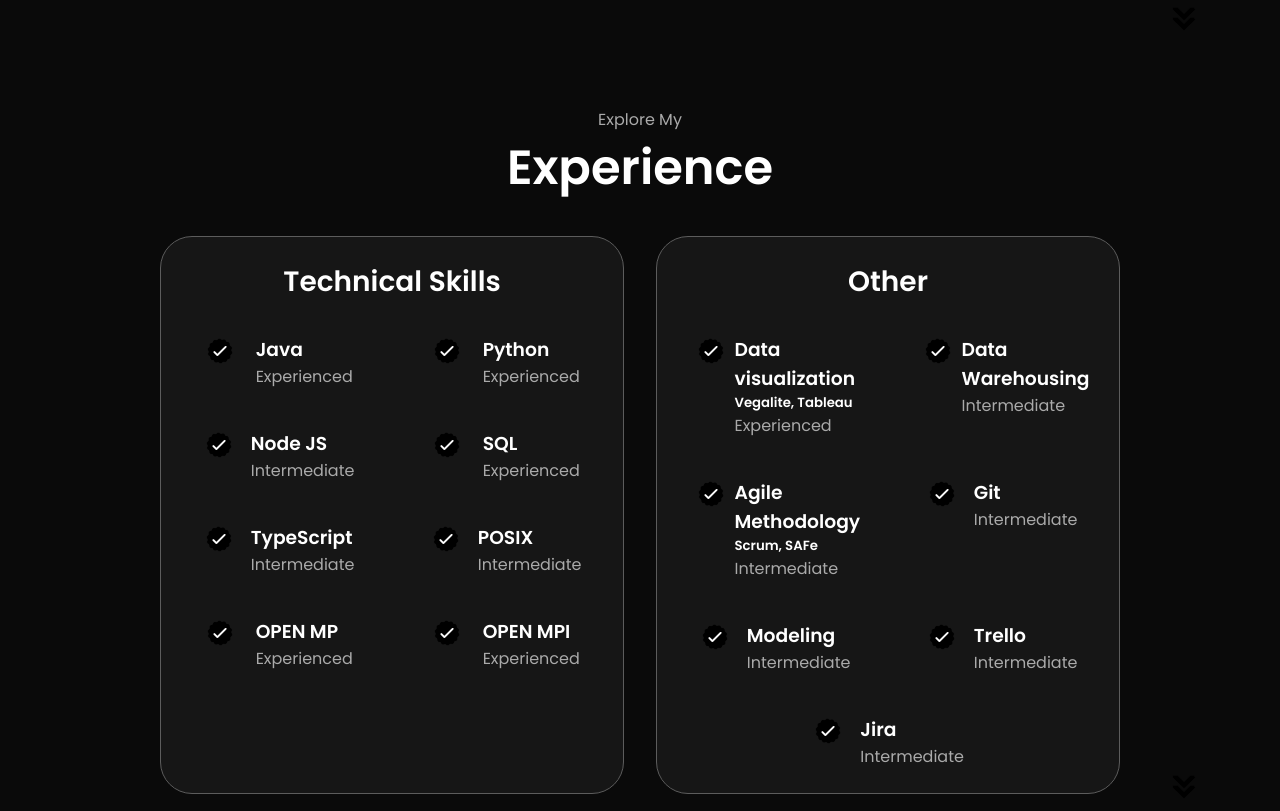
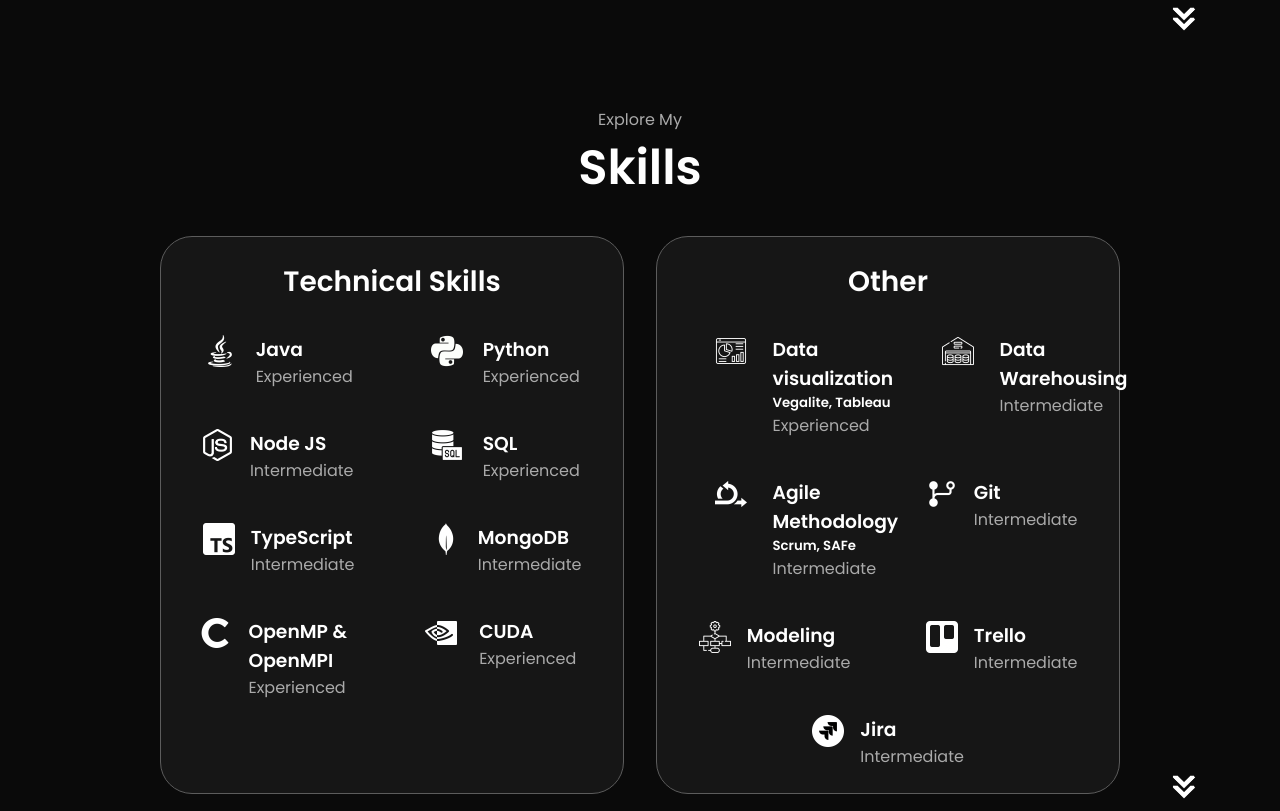
Before and after one commit to Sami-Hussein/Portfolio, a website: page index.html in a window 1280 px wide. Shown: the part 1589-2400 px from the top of the page. Drawn offline with nearby package versions, Linux system fonts and the light colour scheme.

Commit message:
Added new themed assets into index.html

```diff
--- a/index.html
+++ b/index.html
@@ -147,11 +147,23 @@
           <li><a href="#experience">Experience</a></li>
           <li><a href="#projects">Projects</a></li>
           <li><a href="#contact">Contact</a></li>
+          <li>
+            <img
+            id="themeToggle"
+            class="icon color-icon"
+            src="./assets/theme_dark.png"
+            src-light="./assets/theme_light.png"
+            src-dark="./assets/theme_dark.png"
+            style="min-width: 40px; min-height: 40px;"
+            alt="Color theme icon">
+          </li>
         </ul>
       </div>
     </nav>
     <nav id="hamburger-nav">
       <div class="logo">Sami Hussein</div>
+
+      <div style="display: flex; gap: 2rem; align-items: center;">
         <div class="hamburger-menu">
           <div class="hamburger-icon" onclick="toggleMenu()">
             <span></span>
@@ -165,11 +177,25 @@
             <li><a href="#contact" onclick="toggleMenu()">Contact</a></li>
           </div>
         </div>
+        <div style="margin-bottom: 1rem; align-self: flex-end; margin-top: 1.2rem;">
+          <img
+            id="themeToggle"
+            class="icon color-icon"
+            src="./assets/theme_dark.png"
+            src-light="./assets/theme_light.png"
+            src-dark="./assets/theme_dark.png"
+            style="min-width: 40px; min-height: 40px;"
+            alt="Color theme icon"
+          >
+        </div>
+      </div>
+
     </nav>
     <section id="profile">
       <div class="section__pic-container">
-        <img src="./assets/sami.jpg" alt="Sami Hussein profile picture" class="circular-image" />
+        <img src="./assets/sami.jpg" style="border-radius: 50%;" alt="Sami Hussein profile picture" />
       </div>
+
       <div class="section__text">
         <p class="section__text__p1">Hello, I'm</p>
         <h1 class="title">Sami Hussein</h1>
@@ -177,9 +203,8 @@
         <div class="btn-container">
           <button
             class="btn btn-color-2"
-            onclick="location.href='https://flowcv.com/resume/wk38kt9dc2'"
-          >
-            Download CV
+            onclick="window.open('https://flowcv.com/resume/wk38kt9dc2')"          >
+            View CV
           </button>
           <button class="btn btn-color-1" onclick="location.href='#contact'">
             Contact Info
@@ -187,13 +212,17 @@
         </div>
         <div id="socials-container">
           <img
-            src="./assets/linkedin.png"
+            src="./assets/linkedin_dark.png"
+            src-light="./assets/linkedin.png"
+            src-dark="./assets/linkedin_dark.png"
             alt="My LinkedIn profile"
             class="icon"
             onclick="location.href='https://www.linkedin.com/in/sami-hussein-hamed/'"
           />
           <img
-            src="./assets/github.png"
+            src="./assets/github_dark.png"
+            src-light="./assets/github.png"
+            src-dark="./assets/github_dark.png"
             alt="My Github profile"
             class="icon"
             onclick="location.href='https://github.com/Sami-Hussein'"
@@ -207,7 +236,9 @@
       <div class="section-container">
         <div class="section__pic-container">
           <img
-            src="./assets/keyboard.png"
+            src="./assets/keyboard_dark.png"
+            src-light="./assets/keyboard.png"
+            src-dark="./assets/keyboard_dark.png"
             alt="Profile picture"
             class="about-pic"
           />
@@ -216,7 +247,9 @@
           <div class="about-containers">
             <div class="details-container">
               <img
-                src="./assets/experience.png"
+                src="./assets/experience_dark.png"
+                src-light="./assets/experience.png"
+                src-dark="./assets/experience_dark.png"
                 alt="Experience icon"
                 class="icon"
               />
@@ -225,7 +258,9 @@
             </div>
             <div class="details-container">
               <img
-                src="./assets/education.png"
+                src="./assets/education_dark.png"
+                src-light="./assets/education.png"
+                src-dark="./assets/education_dark.png"
                 alt="Education icon"
                 class="icon"
               />
@@ -246,7 +281,9 @@
         </div>
       </div>
       <img
-        src="./assets/arrow.png"
+        src="./assets/arrow_dark.png"
+        src-light="./assets/arrow.png"
+        src-dark="./assets/arrow_dark.png"
         alt="Arrow icon"
         class="icon arrow"
         onclick="location.href='#experience'"
@@ -254,7 +291,7 @@
     </section>
     <section id="experience">
       <p class="section__text__p1">Explore My</p>
-      <h1 class="title">Experience</h1>
+      <h1 class="title">Skills</h1>
       <div class="experience-details-container">
         <div class="about-containers">
           <div class="details-container">
@@ -262,7 +299,9 @@
             <div class="article-container">
               <article>
                 <img
-                  src="./assets/checkmark.png"
+                  src="./assets/java_dark.png"
+                  src-light="./assets/java.png"
+                  src-dark="./assets/java_dark.png"
                   alt="Experience icon"
                   class="icon"
                 />
@@ -273,7 +312,9 @@
               </article>
               <article>
                 <img
-                  src="./assets/checkmark.png"
+                  src="./assets/python_dark.png"
+                  src-light="./assets/python.png"
+                  src-dark="./assets/python_dark.png"
                   alt="Experience icon"
                   class="icon"
                 />
@@ -284,7 +325,9 @@
               </article>
               <article>
                 <img
-                  src="./assets/checkmark.png"
+                  src="./assets/node_dark.png"
+                  src-light="./assets/node.png"
+                  src-dark="./assets/node_dark.png"
                   alt="Experience icon"
                   class="icon"
                 />
@@ -295,7 +338,9 @@
               </article>
               <article>
                 <img
-                  src="./assets/checkmark.png"
+                  src="./assets/sql_dark.png"
+                  src-light="./assets/sql.png"
+                  src-dark="./assets/sql_dark.png"
                   alt="Experience icon"
                   class="icon"
                 />
@@ -306,7 +351,9 @@
               </article>
               <article>
                 <img
-                  src="./assets/checkmark.png"
+                  src="./assets/typescript_dark.png"
+                  src-light="./assets/typescript.png"
+                  src-dark="./assets/typescript_dark.png"
                   alt="Experience icon"
                   class="icon"
                 />
@@ -317,34 +364,44 @@
               </article>
               <article>
                 <img
-                  src="./assets/checkmark.png"
+                  src="./assets/mongodb_dark.png"
+                  src-light="./assets/mongodb.png"
+                  src-dark="./assets/mongodb_dark.png"
                   alt="Experience icon"
                   class="icon"
                 />
                 <div>
-                  <h3>POSIX</h3>
+                  <h3>MongoDB</h3>
                   <p>Intermediate</p>
                 </div>
               </article>
               <article>
                 <img
-                  src="./assets/checkmark.png"
+                  src="./assets/c_dark.png"
+                  src-light="./assets/c.png"
+                  src-dark="./assets/c_dark.png"
                   alt="Experience icon"
                   class="icon"
+                  style="margin-right: 10px;"
+
                 />
                 <div>
-                  <h3>OPEN MP</h3>
+                  <h3>OpenMP & OpenMPI</h3>
                   <p>Experienced</p>
                 </div>
               </article>
               <article>
                 <img
-                  src="./assets/checkmark.png"
+                  src="./assets/nvidia_dark.png"
+                  src-light="./assets/nvidia.png"
+                  src-dark="./assets/nvidia_dark.png"
                   alt="Experience icon"
                   class="icon"
+                  style="margin-left: -10px; margin-right:-4px"
+
                 />
                 <div>
-                  <h3>OPEN MPI</h3>
+                  <h3>CUDA</h3>
                   <p>Experienced</p>
                 </div>
               </article>
@@ -355,9 +412,13 @@
             <div class="article-container">
               <article>
                 <img
-                  src="./assets/checkmark.png"
+                  src="./assets/data-viz_dark.png"
+                  src-light="./assets/data-viz.png"
+                  src-dark="./assets/data-viz_dark.png"
                   alt="Experience icon"
                   class="icon"
+                  style="margin-right: 18px; margin-left:20px"
+
                 />
                 <div>
                   <h3>Data visualization </h3>
@@ -367,9 +428,13 @@
               </article>
               <article>
                 <img
-                  src="./assets/checkmark.png"
+                  src="./assets/data-warehouse_dark.png"
+                  src-light="./assets/data-warehouse.png"
+                  src-dark="./assets/data-warehouse_dark.png"
                   alt="Experience icon"
                   class="icon"
+                  style="margin-right: 18px; margin-left:20px"
+
                 />
                 <div>
                   <h3>Data Warehousing</h3>
@@ -378,9 +443,13 @@
               </article>
               <article>
                 <img
-                  src="./assets/checkmark.png"
+                  src="./assets/agile_dark.png"
+                  src-light="./assets/agile.png"
+                  src-dark="./assets/agile_dark.png"
                   alt="Experience icon"
                   class="icon"
+                  style="margin-right: 18px; margin-left:20px"
+
                 />
                 <div>
                   <h3>Agile Methodology</h3>
@@ -390,7 +459,9 @@
               </article>
               <article>
                 <img
-                  src="./assets/checkmark.png"
+                  src="./assets/git_dark.png"
+                  src-light="./assets/git.png"
+                  src-dark="./assets/git_dark.png"
                   alt="Experience icon"
                   class="icon"
                 />
@@ -401,7 +472,9 @@
               </article>
               <article>
                 <img
-                  src="./assets/checkmark.png"
+                  src="./assets/workflow_dark.png"
+                  src-light="./assets/workflow.png"
+                  src-dark="./assets/workflow_dark.png"
                   alt="Experience icon"
                   class="icon"
                 />
@@ -412,7 +485,9 @@
               </article>
               <article>
                 <img
-                  src="./assets/checkmark.png"
+                  src="./assets/trello_dark.png"
+                  src-light="./assets/trello.png"
+                  src-dark="./assets/trello_dark.png"
                   alt="Experience icon"
                   class="icon"
                 />
@@ -423,7 +498,9 @@
               </article>
               <article>
                 <img
-                  src="./assets/checkmark.png"
+                  src="./assets/jira_dark.png"
+                  src-light="./assets/jira.png"
+                  src-dark="./assets/jira_dark.png"
                   alt="Experience icon"
                   class="icon"
                 />
@@ -437,7 +514,9 @@
         </div>
       </div>
       <img
-        src="./assets/arrow.png"
+        src="./assets/arrow_dark.png"
+        src-light="./assets/arrow.png"
+        src-dark="./assets/arrow_dark.png"
         alt="Arrow icon"
         class="icon arrow"
         onclick="location.href='#projects'"
@@ -535,7 +614,9 @@
         </div>
       </div>
       <img
-        src="./assets/arrow.png"
+        src="./assets/arrow_dark.png"
+        src-light="./assets/arrow.png"
+        src-dark="./assets/arrow_dark.png"
         alt="Arrow icon"
         class="icon arrow"
         onclick="location.href='#contact'"
@@ -547,7 +628,9 @@
       <div class="contact-info-upper-container">
         <div class="contact-info-container">
           <img
-            src="./assets/email.png"
+            src="./assets/email_dark.png"
+            src-light="./assets/email.png"
+            src-dark="./assets/email_dark.png"
             alt="Email icon"
             class="icon contact-icon email-icon"
           />
@@ -555,7 +638,9 @@
         </div>
         <div class="contact-info-container">
           <img
-            src="./assets/linkedin.png"
+            src="./assets/linkedin_dark.png"
+            src-light="./assets/linkedin.png"
+            src-dark="./assets/linkedin_dark.png"
             alt="LinkedIn icon"
             class="icon contact-icon"
           />
```
Lines whose indentation alone changed are shown as unchanged.
